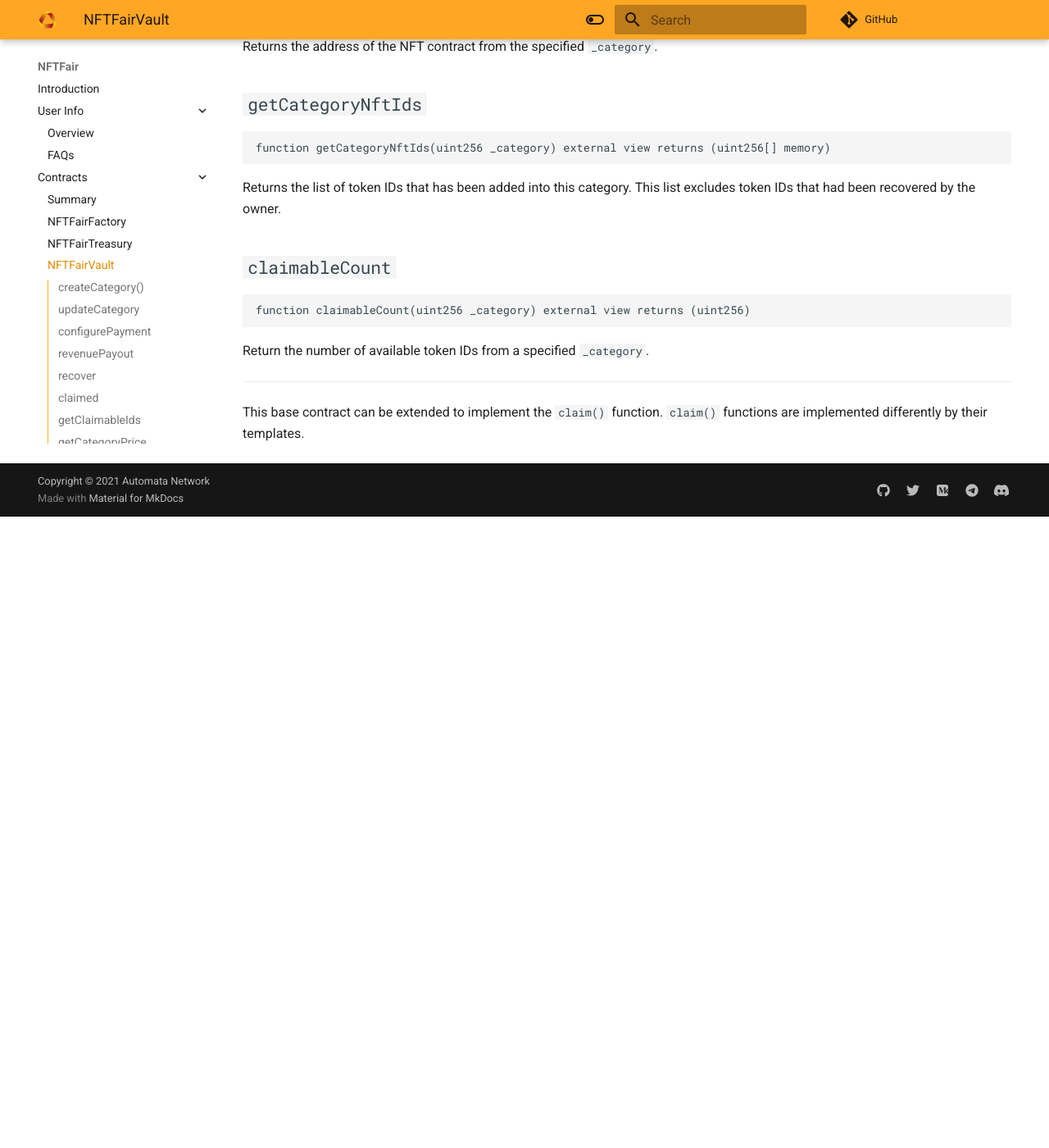
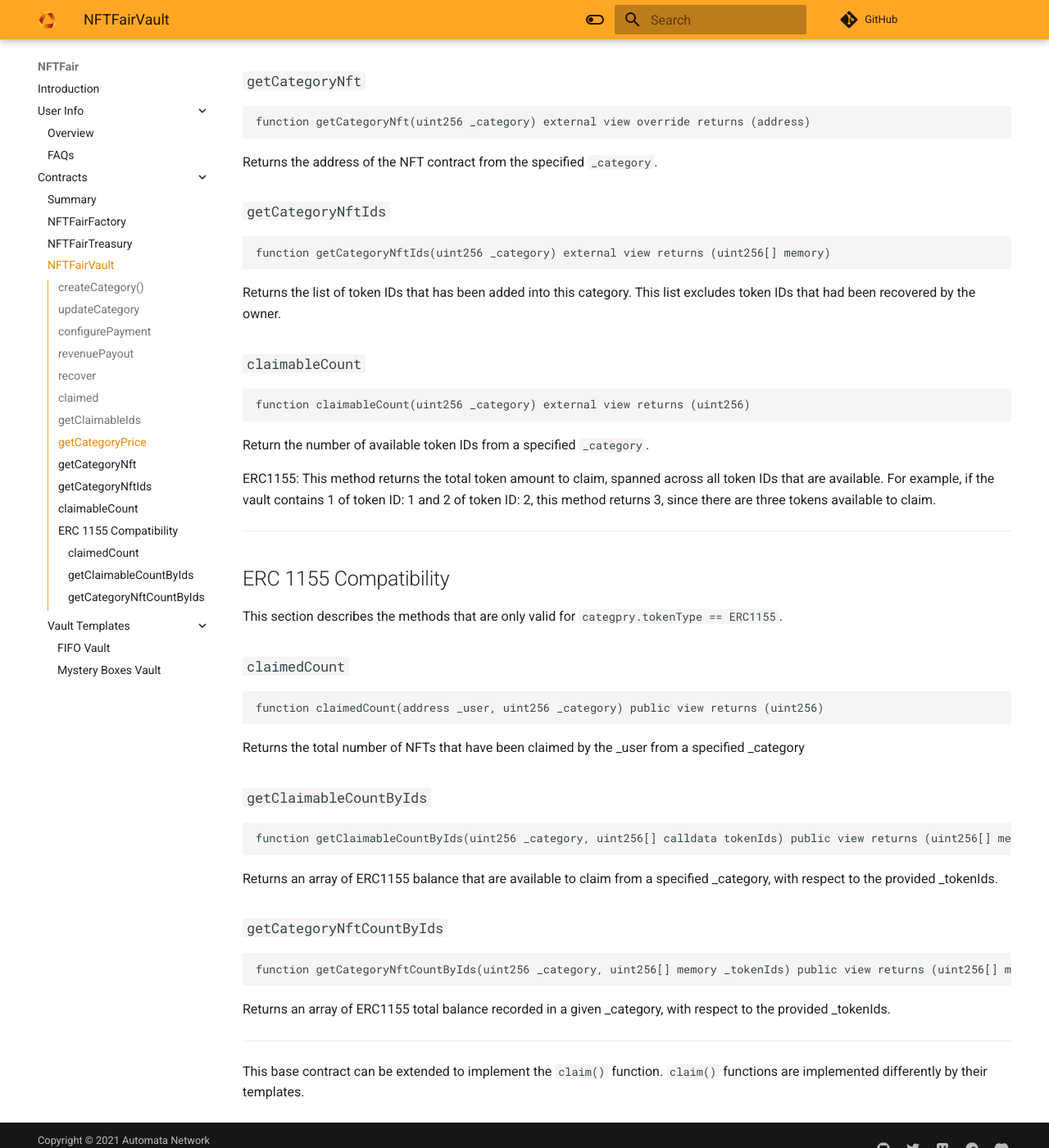
Before and after one commit to automata-network/docs, an MkDocs documentation site: the page built from docs/nftfair/contracts/vault/base.md, in a window 1280 px wide and 1400 px high, scrolled down 3538 px. Shown: the whole window at 82% size. Built offline with MkDocs 1.6.1 and Material for MkDocs 9.7.7, drawn with Linux system fonts in a browser that asks for light colours; nearby versions of some CDN libraries; comment, search, counter and statistics services are not loaded; before the commit the page ends 4168 px from its top, so only the background shows below that; some of the changed text lies outside the part shown.

Commit message:
updated vault base docs

````diff
--- a/docs/nftfair/contracts/vault/base.md
+++ b/docs/nftfair/contracts/vault/base.md
@@ -4,12 +4,15 @@
 
 The `NFTVaultBase` contract provides the essential features to receive and organize NFTs by assigning categories. A category must be created **prior** to receiving any NFTs. The vault may reject any incoming NFTs, if a category is not created for that particular NFT contract.
 
-The structure of the Category is the following:
+The structure of a Category strictly complies with the format below:
 ```solidity
 struct CategoryInfo {
+  enum TokenType;
   address nft;
   EnumerableSet.UintSet ids;
+  mapping (uint256 => uint256) id_value;
   EnumerableSet.UintSet claimable_ids;
+  mapping (uint256 => uint256) claimable_id_values;
   uint256 purchaseLimit;
   uint256 price;
 }
@@ -17,19 +20,23 @@
 
 | Parameter | Description |
 | --- | --- |
+| TokenType | `ERC721` or `ERC1155` |
 | NFT | The address of the NFT contract. This address **cannot** be modified after initialization|
-| ids | A list of token IDs that the vault has received. IDs are appended when the `onERC721Received` hook is called |
+| ids | A recorded list of token IDs that belong to the category. IDs are appended when the `onERC*Received` hook is called |
+| id_values | The mapping of a tokenIDs to the total quantity of ERC1155 tokens in the category |
 | claimable ids | A list of token IDs that are available to claim. A subset of the `ids` list. |
+| claimable_id_values | The mapping of a tokenIDs to the available quantity of ERC1155 tokens to be claimed |
 | Purchase Limit | The maximum amount of NFTs that a user is eligible to claim from the category |
 | Price | Amount to be paid in `paymentToken` to purchase an NFT |
 
-## `createCategory()`
+### `createCategory()`
 
 ```solidity
 function createCategory(
   address _nft,
   uint256 _max,
-  uint256 _price
+  uint256 _price,
+  TokenType _tokenType
 )
 ```
 
@@ -40,8 +47,9 @@
 | NFT | `address` | The NFT contract address. **CANNOT BE CHANGED AFTER INITIALIZATION** |
 | Max | `uint256` | The maximum amount of NFTs that a user is eligible to claim from the category |
 | Price | `uint256` | Amount to be paid in `paymentToken` to purchase an NFT |
+| TokenType | `TokenType` | `ERC721` or `ERC1155` |
 
-## `updateCategory`
+### `updateCategory`
 
 ```solidity
 function updateCategory(
@@ -59,7 +67,7 @@
 | Max | `uint256` | The maximum amount of NFTs that a user is eligible to claim from the category |
 | Price | `uint256` | Amount to be paid in `paymentToken` to purchase an NFT |
 
-## `configurePayment`
+### `configurePayment`
 
 ```solidity
 function configurePayment(address _newToken, uint256[] memory _prices)
@@ -72,7 +80,7 @@
 | Token | `address` | The ERC20 token address |
 | Prices | `uint256[]` | The length of the array must either be 0 or the total number of categories. This transaction reverts otherwise. |
 
-## `revenuePayout`
+### `revenuePayout`
 
 ```solidity
 function revenuePayout(address _beneficiary, address _token)
@@ -85,7 +93,7 @@
 | Beneficiary | `address` | The recipient address |
 | Token | `address` | The ERC20 token address |
 
-## `recover`
+### `recover`
 
 ```solidity
 function recover(uint256[] memory _categoryArr, address _recipient)
@@ -97,7 +105,7 @@
 | Categories | `uint256[]` | One or more categories |
 | Recipient | `address` | The recipient address |
 
-## `claimed`
+### `claimed`
 
 ```solidity
 function claimed(address _user, uint256 _category) public view override returns (uint256[] memory)
@@ -105,7 +113,7 @@
 
 Returns a list of token IDs that has been claimed by the `_user` from a specified `_category`
 
-## `getClaimableIds`
+### `getClaimableIds`
 
 ```solidity
 function getClaimableIds(uint256 _category) public view override returns (uint256[] memory)
@@ -113,28 +121,28 @@
 
 Returns a list of available token IDs from a specified `_category`.
 
-## `getCategoryPrice`
+### `getCategoryPrice`
 
 ```solidity
 function getCategoryPrice(uint256 _category) external view override returns (uint256)
 ```
 Returns the amount of `paymentToken` required to purchase a single NFT from the specified `_category`. Call the `paymentToken()` method to get the ERC20 address of the payment token.
 
-## `getCategoryNft`
+### `getCategoryNft`
 
 ```solidity
 function getCategoryNft(uint256 _category) external view override returns (address)
 ```
 Returns the address of the NFT contract from the specified `_category`.
 
-## `getCategoryNftIds`
+### `getCategoryNftIds`
 
 ```solidity
 function getCategoryNftIds(uint256 _category) external view returns (uint256[] memory)
 ```
 Returns the list of token IDs that has been added into this category. This list excludes token IDs that had been recovered by the owner.
 
-## `claimableCount`
+### `claimableCount`
 
 ```solidity
 function claimableCount(uint256 _category) external view returns (uint256)
@@ -142,6 +150,37 @@
 
 Return the number of available token IDs from a specified `_category`.
 
+ERC1155: This method returns the total token amount to claim, spanned across all token IDs that are available. For example, if the vault contains 1 of token ID: 1 and 2 of token ID: 2, this method returns 3, since there are three tokens available to claim.
+
+---
+## ERC 1155 Compatibility
+
+This section describes the methods that are only valid for `categpry.tokenType == ERC1155`.
+
+### `claimedCount`
+
+```solidity
+function claimedCount(address _user, uint256 _category) public view returns (uint256)
+```
+
+Returns the total number of NFTs that have been claimed by the _user from a specified _category
+
+### `getClaimableCountByIds`
+
+```solidity
+function getClaimableCountByIds(uint256 _category, uint256[] calldata tokenIds) public view returns (uint256[] memory)
+```
+
+Returns an array of ERC1155 balance that are available to claim from a specified _category, with respect to the provided _tokenIds.
+
+### `getCategoryNftCountByIds`
+
+```solidity
+function getCategoryNftCountByIds(uint256 _category, uint256[] memory _tokenIds) public view returns (uint256[] memory)
+```
+
+Returns an array of ERC1155 total balance recorded in a given _category, with respect to the provided _tokenIds.
+
 ---
 
 This base contract can be extended to implement the `claim()` function. `claim()` functions are implemented differently by their templates.
````
